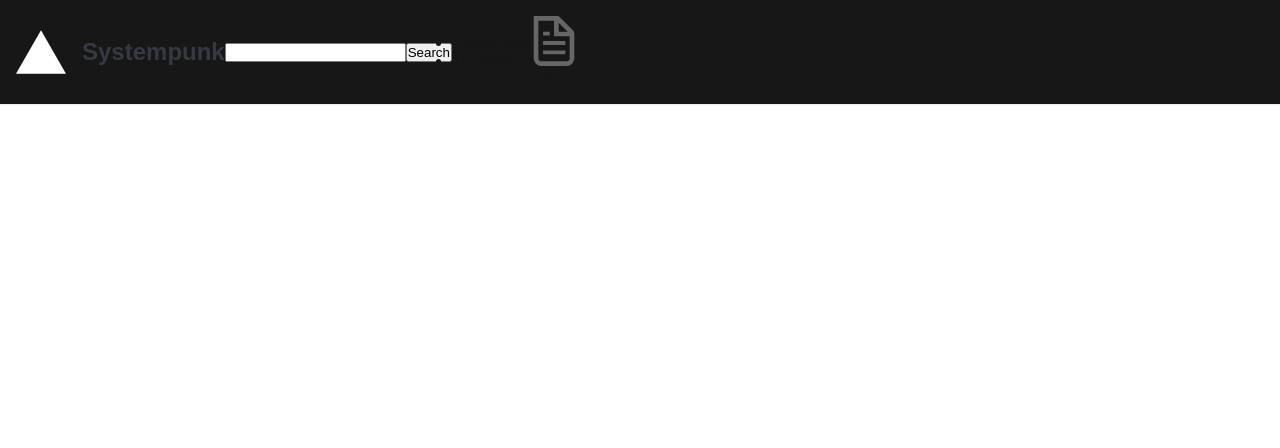
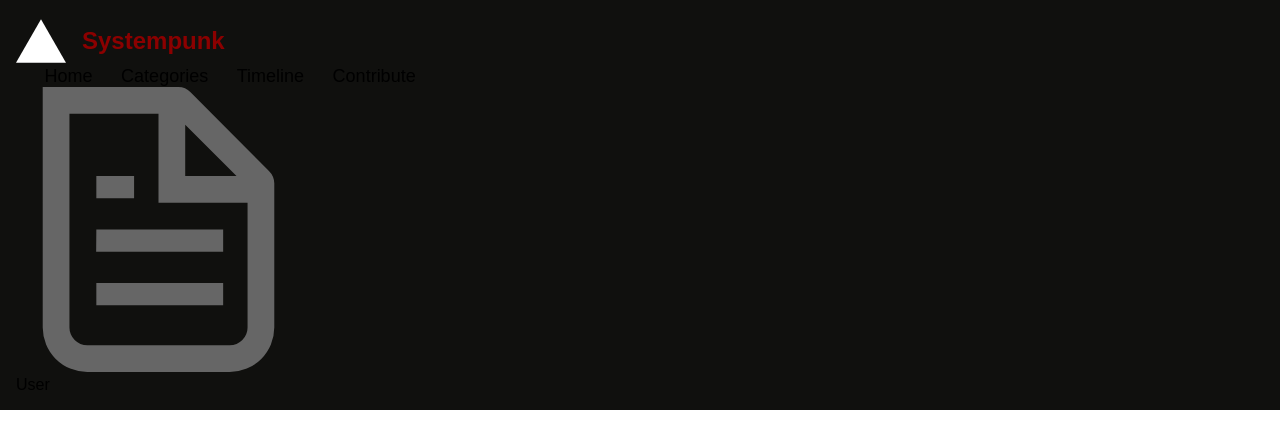
Before and after one commit to MestreSol/systempunk-forum, a Next.js app: page / in a window 1280 px wide. Shown: the top 448 px of the page. Built offline with nearby package versions, Linux system fonts and the light colour scheme.

Commit message:
🎨 style: update global styles for improved theming and layout; enhance Superior Menu component structure

```diff
--- a/app/globals.css
+++ b/app/globals.css
@@ -1,6 +1,51 @@
 :root {
-  --background: #ffffff;
-  --foreground: #171717;
+  --principal: #8B0000;
+  --primary_hover: #6E0000;
+  --primary_light: #E64D4D;
+
+  --secondary: #DAA520;
+  --secondary_hover: #b88b1b;
+  --secondary_light: #ffd033;
+
+  --background_light: #fafafa;
+  --background_dark: #10100E;
+  --background_secondary_light: #f2f2f2;
+  --background_secondary_dark: #262626;
+
+
+  --foreground_light: #10100E;
+  --foreground_dark: #f2f2f2;
+  --muted_light: #737373;
+  --muted_dark: #a7a7a7;
+
+  --success: #556B2F;
+  --success_hover: #3f5023;
+  --success_light: #7fc47f;
+
+  --warning: #B8860B;
+  --warning_hover: #926b09;
+  --warning_light: #ffbf66;
+
+  --destructive: #CC1A1A;
+  --destructive_hover: #a31414;
+  --destructive_light: #ff7777;
+
+  --border_light: #e5e5e5;
+  --border_dark: #404040;
+  --shadow_light: rgba(0, 0, 0, 0.1);
+  --shadow_dark: rgba(0, 0, 0, 0.5);
+
+  /* text colors */
+  --text_primary: #10100E;
+  --text_secondary: #737373;
+  --text_tertiary: #a7a7a7;
+  --text_light: #f2f2f2;
+  --text_dark: #10100E;
+  --text_muted: #737373;
+  --text_warning: #B8860B;
+  --text_success: #556B2F;
+  --text_destructive: #CC1A1A;
+  --text_title_color: #8B0000;
 }
 
 @media (prefers-color-scheme: dark) {
--- a/app/layout.tsx
+++ b/app/layout.tsx
@@ -1,6 +1,11 @@
 import type { Metadata } from "next";
 import localFont from "next/font/local";
 import "./globals.css";
+
+const metadata : Metadata = {
+
+}
+
 
 export default function RootLayout({
   children,
--- a/components/superior-menu/page.tsx
+++ b/components/superior-menu/page.tsx
@@ -3,30 +3,29 @@ import styles from './styles.module.css';
 const SuperiorMenu = () => {
   return (
     <nav className={styles.SuperiorMenu}>
+      <div>
+
       <div className={styles.BrandArea}>
         <img src="/vercel.svg"></img>
         <h1>Systempunk</h1>
-        <div>
-          <input type="text" />
-          <button>Search</button>
-        </div>
-        <ul>
-          <li>
+      </div>
+        <ul className={styles.LinkList}>
+          <li className={styles.ListItem}>
             <a>
               Home
             </a>
           </li>
-          <li>
+          <li className={styles.ListItem}>
             <a>
               Categories
             </a>
           </li>
-          <li>
+          <li className={styles.ListItem}>
             <a>
             Timeline
             </a>
           </li>
-          <li>
+          <li className={styles.ListItem}>
             <a>
               Contribute
             </a>
--- a/components/superior-menu/styles.module.css
+++ b/components/superior-menu/styles.module.css
@@ -4,8 +4,7 @@
     justify-content: space-between;
     align-items: center;
     padding: 1rem;
-    background-color: var(--foreground);
-    border-bottom: 1px solid #e9ecef;
+    background-color: var(--background_dark);
 }
 
 .BrandArea{
@@ -22,5 +21,53 @@
 .BrandArea h1{
     font-size: 1.5rem;
     font-weight: 700;
-    color: #343a40;
+    color: var(--text_title_color);
 }
+
+.SearchArea{
+    display: flex;
+    align-items: center;
+}
+
+.SearchArea input{
+    padding: 0.5rem;
+    border: 1px solid var(--border_light);
+    border-radius: 5px;
+    margin-right: 1rem;
+}
+
+.SearchArea button{
+    padding: 0.5rem 1rem;
+    background-color: var(--background_light);
+    color: var(--text_light);
+    border: none;
+    border-radius: 5px;
+    cursor: pointer;
+}
+
+.LinkList{
+    display: flex;
+    align-items: center;
+}
+
+.LinkList ul{
+    display: flex;
+    list-style: none;
+    padding-left: 10%;
+}
+
+.LinkList ul li{
+    margin-right: 1rem;
+}
+
+.LinkList ul li a{
+    color: var(--text_light);
+    font-weight: 700;
+}
+
+.ListItem{
+    display: flex;
+    align-items: center;
+    padding-left: 10%;
+    font-size: large;
+}
```
